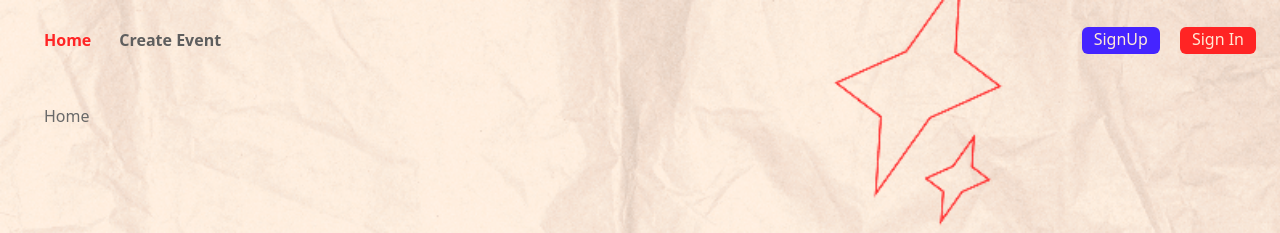
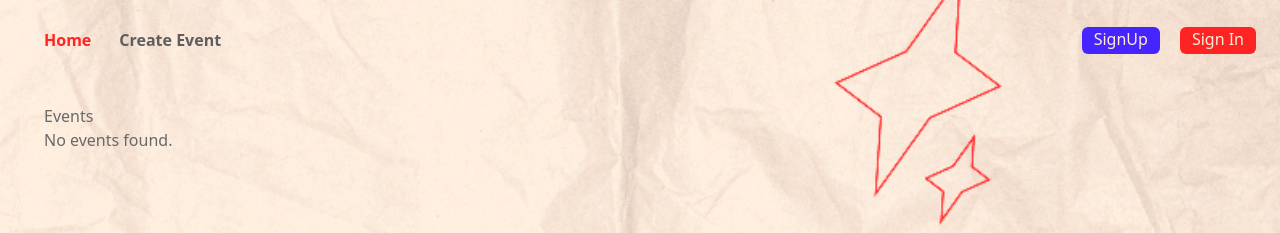
Before and after one commit to Bleon5/Event-Scheduler-Project, a React (Vite) app: page / in a window 1280 px wide. Shown: the top 233 px of the page. Built offline with nearby package versions, Linux system fonts and the light colour scheme.

Commit message:
Displayed the events

```diff
--- a/src/context/EventContext.jsx
+++ b/src/context/EventContext.jsx
@@ -1,6 +1,5 @@
 import { createContext, useContext, useState, useEffect } from "react";
 import { useNavigate } from "react-router-dom";
-
 const EventContext = createContext();
 
 const useEvn = () => useContext(EventContext);
@@ -14,10 +13,14 @@ const EvnProvider = ({ children }) => {
   });
   const [users, setUsers] = useState([]);
   const [error, setError] = useState("");
+  const [event, setEvent] = useState([]);
 
   useEffect(() => {
     const token = localStorage.getItem("token");
     const storedUsers = JSON.parse(localStorage.getItem("users")) || [];
+    const storedEvents = JSON.parse(localStorage.getItem("event")) || [];
+    setEvent(storedEvents);
+    console.log("Stored Events:", storedEvents);
     if (token && storedUsers) {
       setUsers(storedUsers);
     }
@@ -94,7 +97,7 @@ const EvnProvider = ({ children }) => {
     localStorage.removeItem("users");
     setUsers("");
     navigate("/signin");
-  }
+  };
 
   return (
     <EventContext.Provider
@@ -107,6 +110,8 @@ const EvnProvider = ({ children }) => {
         user,
         users,
         error,
+        event,
+        setEvent,
       }}
     >
       {children}
--- a/src/pages/EventDetail.jsx
+++ b/src/pages/EventDetail.jsx
@@ -6,7 +6,7 @@ const EventDetail = () => {
   const [eventDetail, setEventDetail] = useState(null);
 
   useEffect(() => {
-    const events = JSON.parse(localStorage.getItem("events")) || [];
+    const events = JSON.parse(localStorage.getItem("event")) || [];
     const foundEvent = events.find((ev) => String(ev.id) === id);
     setEventDetail(foundEvent);
   }, [id]);
@@ -19,26 +19,29 @@ const EventDetail = () => {
           Back to Home
         </Link>
       </div>
-    )
+    );
   }
 
   return (
     <div className="max-w-xl mx-auto mt-10 p-5 border-[#ff9696] rounded-md shadow-md">
       <h2 className="text-2xl font-bold mb-4">{eventDetail.title}</h2>
       <p className="mb-2">
-        <span className="font-semibold">Description: </span>{eventDetail.description}
+        <span className="font-semibold">Description: </span>
+        {eventDetail.description}
       </p>
       <p className="mb-2">
-        <span className="font-semibold">Date: </span>{eventDetail.date}
+        <span className="font-semibold">Date: </span>
+        {eventDetail.date}
       </p>
       <p className="mb-2">
-        <span className="font-semibold">Location: </span>{eventDetail.location}
+        <span className="font-semibold">Location: </span>
+        {eventDetail.location}
       </p>
       <Link to="/" className="mt-4 inline-block text-[#a60000] underline">
         Back to Home
       </Link>
     </div>
-  )
-}
+  );
+};
 
-export default EventDetail
+export default EventDetail;
--- a/src/pages/Home.jsx
+++ b/src/pages/Home.jsx
@@ -1,9 +1,33 @@
-
+import { useEvn } from "../context/EventContext";
+import { Link } from "react-router-dom";
 
 function Home() {
+  const { event, setEvent } = useEvn();
+
   return (
-    <div>Home</div>
-  )
+    <div>
+      <h1>Events</h1>
+      <div className="flex gap-5">
+        {event.length > 0 ? (
+          event.map((ev) => (
+            <div key={ev.id} className="border w-1/2">
+              <h1 className="text-red-500 text-2xl text-center">{ev.title}</h1>
+              <p className="text-xl">{ev.description}</p>
+              <p className="text-xl">{ev.location}</p>
+              <p className="text-sm">{ev.date}</p>
+              <Link to={`/event/${ev.id}`}>
+                <button className="border bg-green-500 text-white p-2 w-full mt-5">
+                  View Event
+                </button>
+              </Link>
+            </div>
+          ))
+        ) : (
+          <p>No events found.</p>
+        )}
+      </div>
+    </div>
+  );
 }
 
-export default Home
+export default Home;
```
